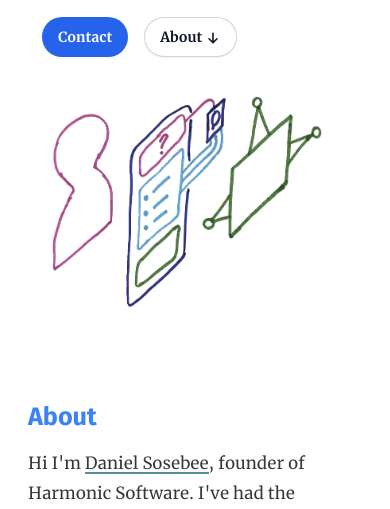
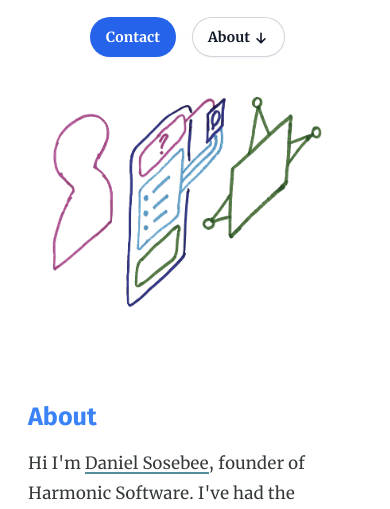
Before and after one commit to dnsosebee/harmonic, an Astro site: page / in a window 390 px wide. Shown: the part 335-844 px from the top of the page. Built offline with nearby package versions, Linux system fonts and the light colour scheme; Astro itself is replaced by a stand-in of ours.

Commit message:
style it up

```diff
--- a/src/pages/index.astro
+++ b/src/pages/index.astro
@@ -11,7 +11,7 @@ const permalink = Astro.site!.href;
     <div class="home-copy">
       <h1 class="text-blue-500">Harmonic Software</h1>
       <p>Building web applications who think.</p>
-      <div class="flex gap-4">
+      <div class="flex gap-4 justify-center md:justify-start">
         <a
           href="mailto:info@harmonic.so"
           class="rounded-full bg-blue-600 px-4 py-2.5 text-sm font-semibold text-white shadow-sm hover:bg-blue-500 focus-visible:outline focus-visible:outline-2 focus-visible:outline-offset-2 focus-visible:outline-blue-600"
```
